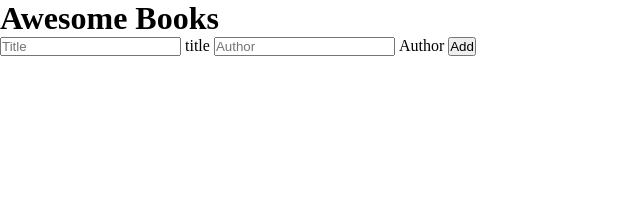
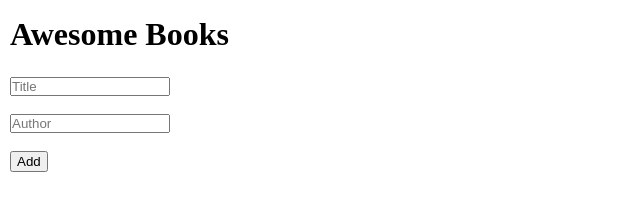
Before and after one commit to popoolahussein/Awesome-books, a website built with Vite: page index.html in a window 1280 px wide. Shown: the whole page, without its empty margins (0-640 px from the left). Built offline with nearby package versions, Linux system fonts and the light colour scheme.

Commit message:
docs: added basic styling for Awesome Books

```diff
--- a/src/css/style.css
+++ b/src/css/style.css
@@ -3,3 +3,50 @@
   padding: 0.001px;
   box-sizing: border-box;
 }
+
+body {
+  padding-left: 10px;
+  padding-top: 1rem;
+  padding-bottom: 20px;
+  font-weight: 500;
+}
+
+.head {
+  word-break: break-all;
+  margin-bottom: 1.5rem;
+}
+
+.book {
+  display: grid;
+  flex-flow: row wrap;
+}
+
+.remove-btn {
+  max-width: fit-content;
+  padding: 1px 5px;
+  margin-top: 2px;
+}
+
+form {
+  display: flex;
+  flex-flow: column wrap;
+}
+
+label {
+  color: transparent;
+}
+
+input {
+  width: 100%;
+  max-width: 160px;
+}
+
+.add {
+  max-width: fit-content;
+  padding: 1px 5px;
+}
+
+.line {
+  margin-top: 10px;
+  margin-bottom: 10px;
+}
```
